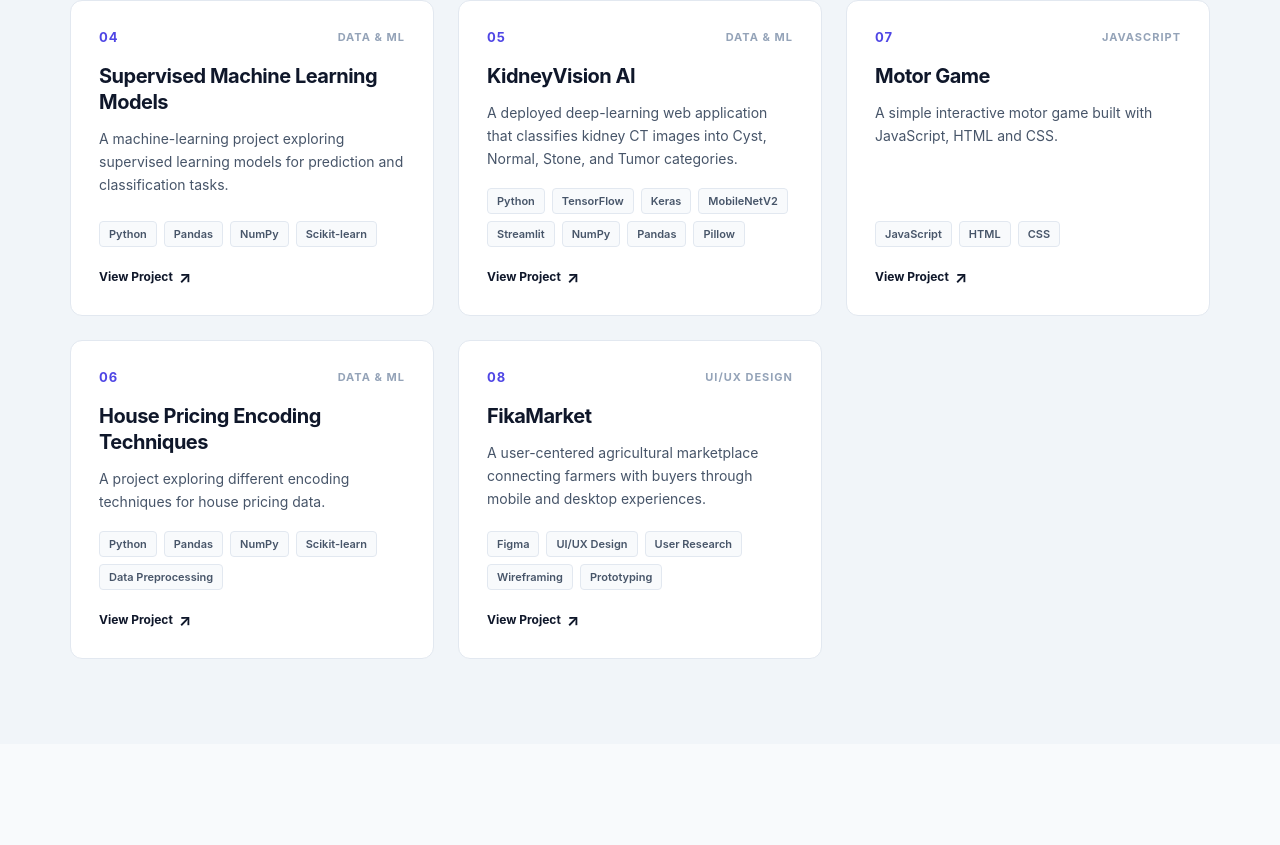
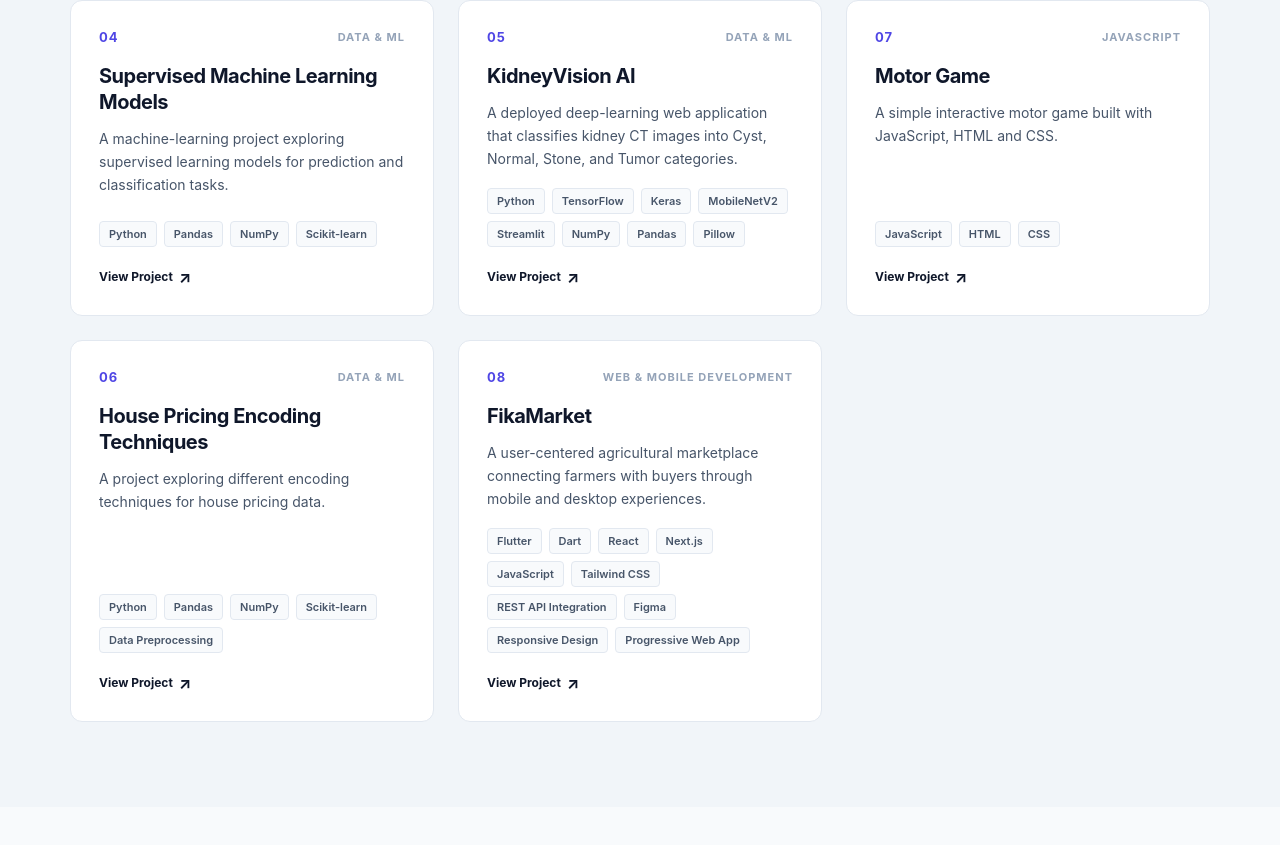
Before and after one commit to anualitheuwayo/My-Portfolio, a React (Vite) app: page / in a window 1280 px wide. Shown: the part 3564-4409 px from the top of the page. Built offline with nearby package versions, Linux system fonts and the light colour scheme.

Commit message:
Added changes

```diff
--- a/src/components/Projects.jsx
+++ b/src/components/Projects.jsx
@@ -141,18 +141,28 @@ function Projects() {
     {
       number: "08",
       title: "FikaMarket",
-      category: "UI/UX Design",
+      category: "Web & Mobile Development",
       description:
         "A user-centered agricultural marketplace connecting farmers with buyers through mobile and desktop experiences.",
       details:
         "FikaMarket is a UI/UX design project focused on improving how farmers and buyers discover and access agricultural products. The design process includes user research, wireframing, final interface screens, and an interactive prototype for mobile and desktop platforms. The goal is to create a clear, accessible, and intuitive marketplace experience.",
       technologies: [
-        "Figma",
-        "UI/UX Design",
-        "User Research",
-        "Wireframing",
-        "Prototyping",
+
+          "Flutter",
+          "Dart",
+          "React",
+          "Next.js",
+          "JavaScript",
+          "Tailwind CSS",
+          "REST API Integration",
+          "Figma",
+          "Responsive Design",
+          "Progressive Web App",
+
       ],
+      link:
+        "https://github.com/akirachix/Cipher_Backend",
+      linkText: "GitHub",
       demo: "https://www.behance.net/gallery/255567957/FikaMarket-UIUX-Case-Study",
       demoText: "Live Demo",
 
@@ -162,10 +172,10 @@ function Projects() {
   const categories = [
     "All",
     "Backend Development",
-    "Web Development",
+    "Web & Mobile Development",
     "Data & ML",
     "JavaScript",
-    "UI/UX Design",
+
   ];
 
   const filteredProjects =
```
